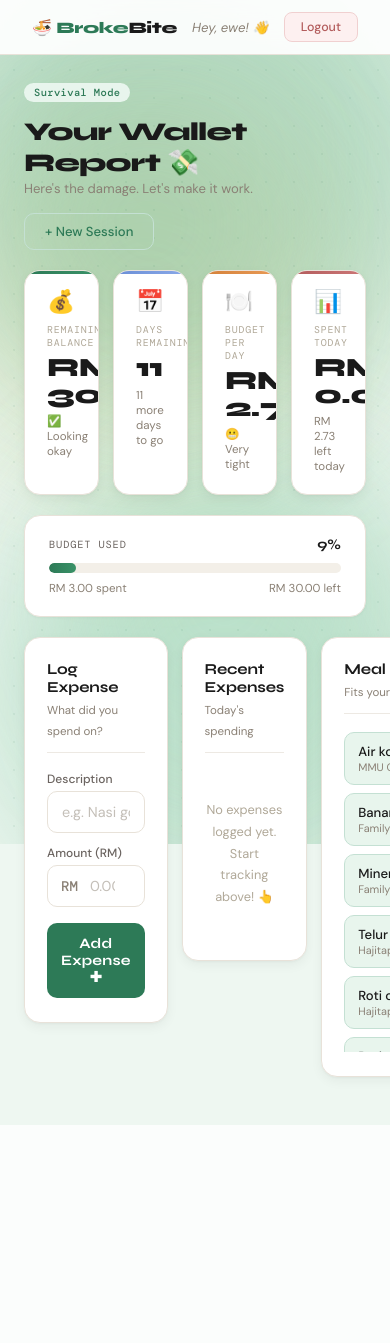
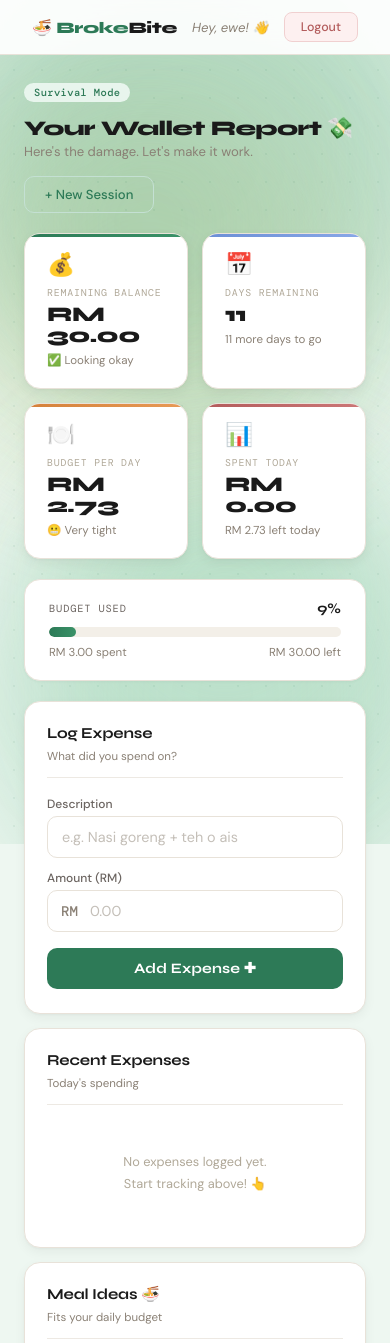
Before and after one commit to choongkarhung/GitExercise-G072, a Flask app: page /dashboard in a window 390 px wide; the page is wider, and only the part inside the window is pictured. Shown: the top 1343 px of that part. Before the commit the page ends 1125 px from the top of that part, so only its background shows below. Run offline with Flask 3, Linux system fonts and the light colour scheme; a user stored in the database is signed in; data comes from the database, SQL or seed files in the repository; data that the repository does not hold is empty.

Commit message:
Dashboard css done.

```diff
--- a/static/dashboard.css
+++ b/static/dashboard.css
@@ -386,3 +386,41 @@
     padding: 28px 0;
     line-height: 1.7;
 }
+
+/* STATUS BADGE */
+.status-badge {
+    display: inline-flex;
+    align-items: center;
+    gap: 5px;
+    font-family: 'DM Mono', monospace;
+    font-size: 0.62rem;
+    padding: 2px 9px;
+    border-radius: 20px;
+    letter-spacing: 0.04em;
+    text-transform: uppercase;
+}
+.status-ok     { background: var(--green-light); color: var(--green); border: 1px solid var(--green-border); }
+.status-warn   { background: var(--yellow-bg); color: #7a6e50; border: 1px solid var(--yellow-border); }
+.status-danger { background: var(--red-bg); color: var(--red-text); border: 1px solid var(--red-border); }
+
+/* RESPONSIVE */
+@media (max-width: 900px) {
+    .stats-row {
+        grid-template-columns: repeat(2, 1fr);
+    }
+    .bottom-row {
+        grid-template-columns: 1fr;
+    }
+}
+
+@media (max-width: 500px) {
+    .stats-row {
+        grid-template-columns: 1fr 1fr;
+    }
+    .dash-title {
+        font-size: 1.3rem;
+    }
+    .stat-value {
+        font-size: 1.3rem;
+    }
+}
```
